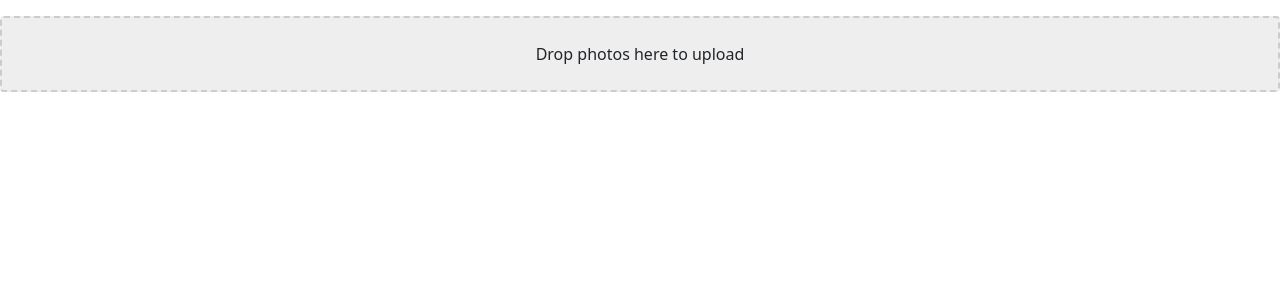
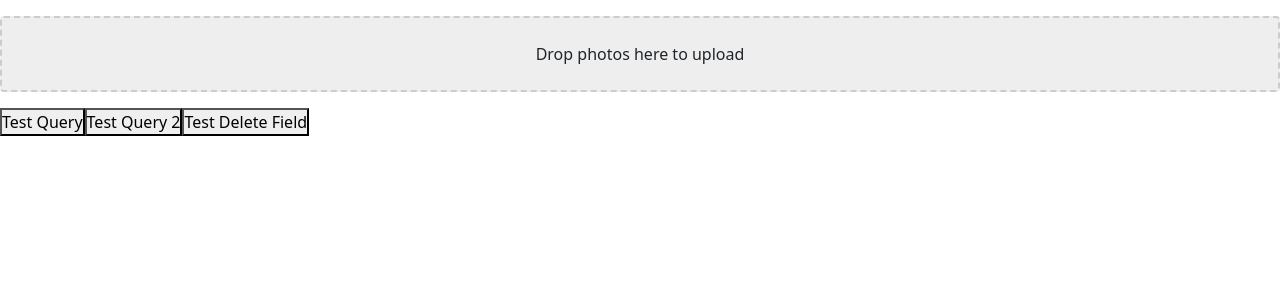
Before and after one commit to clm-1/react-photo-review, a React (Vite) app: page /albums in a window 1280 px wide. Shown: the top 300 px of the page. Built offline with nearby package versions, Linux system fonts and the light colour scheme; no server answers; sample sign-in values are in the browser's storage.

Commit message:
testing some queries

```diff
--- a/src/components/UploadPhotos.jsx
+++ b/src/components/UploadPhotos.jsx
@@ -4,9 +4,55 @@ import { useDropzone } from 'react-dropzone'
 import styles from '../css/UploadPhotos.module.css'
 import useUploadPhoto from '../hooks/useUploadPhoto'
 
+import { collectionGroup, doc, collection, getDocs, query, where, updateDoc, deleteField } from 'firebase/firestore'
+import { db } from '../firebase'
+
 
 const UploadPhotos = () => {
   const uploadPhotos = useUploadPhoto()
+
+  const queryTest = async () => {
+    console.log('test')
+    const photoRef = collection(db, 'photos')
+    const queryRef = query(photoRef, where(`photos.123.name`, '==', "name.png"))
+    const snapshot = await getDocs(queryRef)
+
+    const data = snapshot.docs.map(doc => {
+      return {
+        id: doc.id,
+        ...doc.data()
+      }
+    })
+
+    console.log(data)
+  }
+
+  const secondQueryTest = async () => {
+    console.log('test')
+    const photoRef = collection(db, 'photos')
+    const queryRef = query(collectionGroup(db, 'photosInAlbum'), where('name', '==', 'name2.png'))
+    const snapshot = await getDocs(queryRef)
+
+    const data = snapshot.docs.map(doc => {
+      return {
+        id: doc.id,
+        ...doc.data()
+      }
+    })
+
+    console.log(data)
+  }
+
+  const queryTestDeleteField = async () => {
+    const photoRef = doc(db, 'photos', 'SnEw8mKf7cmdMAiI87jc')
+
+    const num = '651'
+
+    const res = await updateDoc(photoRef, {
+      [`photos.${num}`]: deleteField()
+    })
+    console.log('res', res)
+  }
 
   const onDrop = useCallback(acceptedFiles => {
     console.log('got files', acceptedFiles)
@@ -22,6 +68,7 @@ const UploadPhotos = () => {
   })
 
   return (
+    <>
       <div {...getRootProps()}
         className={`${styles.dropzoneWrapper} ${isDragAccept ? styles.dragAccept : ''} ${isDragReject ? styles.dragReject : ''}`}
       >
@@ -33,9 +80,14 @@ const UploadPhotos = () => {
             : <p>Drop photos here to upload</p>
         }
 
-      {uploadPhotos.uploadProgress !== null && <ProgressBar variant="success" animated label={`${uploadPhotos.currentPhoto + 1}/${acceptedFiles.length}`} now={uploadPhotos.uploadProgress}/>}
+        {uploadPhotos.uploadProgress !== null && <ProgressBar variant="success" animated label={`${uploadPhotos.currentPhoto + 1}/${acceptedFiles.length}`} now={uploadPhotos.uploadProgress} />}
 
       </div>
+
+      <button onClick={queryTest}>Test Query</button>
+      <button onClick={secondQueryTest}>Test Query 2</button>
+      <button onClick={queryTestDeleteField}>Test Delete Field</button>
+    </>
   )
 }
 
```
Also changed, not shown: src/hooks/useUploadPhoto.js (line endings or trailing spaces). Lines whose indentation alone changed are shown as unchanged.
